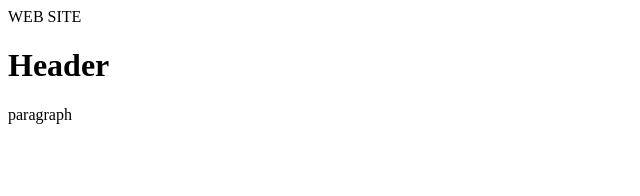
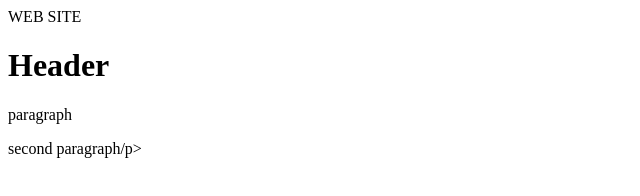
Before and after one commit to Narenrohitha/GIT_TESTS, a plain HTML site: page templates/tests.html in a window 1280 px wide. Shown: the whole page, without its empty margins (0-640 px from the left). Drawn offline with Linux system fonts and the light colour scheme.

Commit message:
Third commit

```diff
--- a/templates/tests.html
+++ b/templates/tests.html
@@ -3,5 +3,6 @@
 <body>
     <h1>Header</h1>
     <p>paragraph</p>
+    <p>second paragraph/p>
 </body>
 </html>
```
